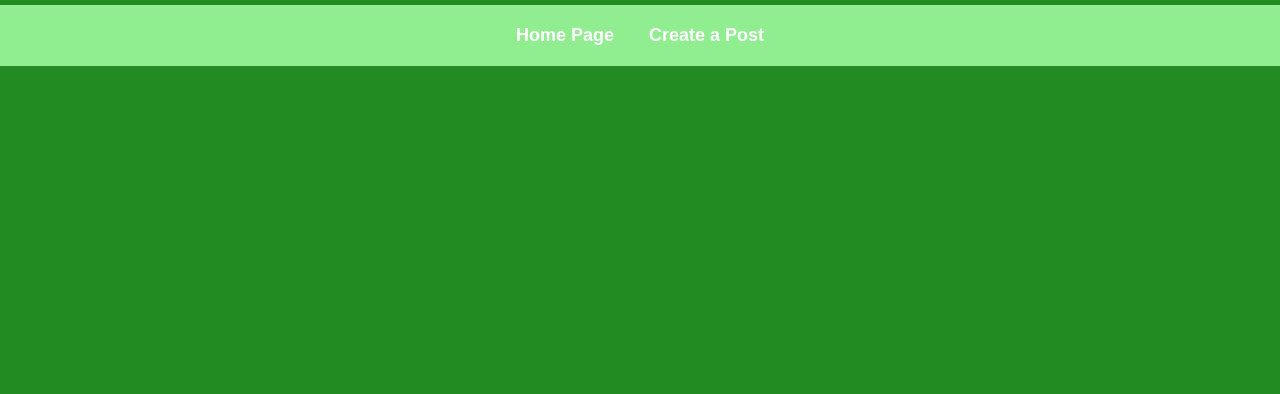
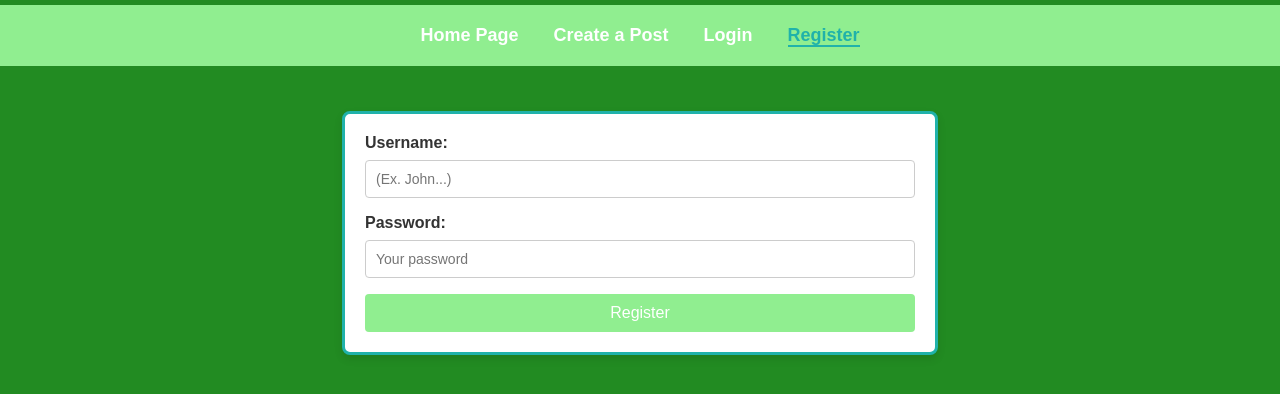
Before and after one commit to JacKoz7/GreenPost, a React (Create React App) app: page /register in a window 1280 px wide. Shown: the top 394 px of the page. Built offline with nearby package versions, Linux system fonts and the light colour scheme.

Commit message:
feat: added login and registration system

```diff
--- a/src/App.js
+++ b/src/App.js
@@ -1,8 +1,10 @@
 import "./App.css";
-import { BrowserRouter as Router, Route, Routes, Link, NavLink } from "react-router-dom";
+import { BrowserRouter as Router, Route, Routes, NavLink } from "react-router-dom";
 import Home from "./pages/home";
 import CreatePost from "./pages/createpost";
 import Post from "./pages/post";
+import Login from "./pages/Login";
+import Registration from "./pages/Registration";
 
 function App() {
   return (
@@ -11,11 +13,15 @@
         <nav>
           <NavLink to="/" activeClassName="active"> Home Page </NavLink>
           <NavLink to="/createpost" activeClassName="active"> Create a Post </NavLink>
+          <NavLink to="/login" activeClassName="active"> Login </NavLink>
+          <NavLink to="/register" activeClassName="active"> Register </NavLink>
         </nav>
         <Routes>
           <Route path="/" element={<Home />} />
           <Route path="/createpost" element={<CreatePost />} />
           <Route path="/post/:id" element={<Post />} />
+          <Route path="/login" element={<Login />} />
+          <Route path="/register" element={<Registration />} />
         </Routes>
       </Router>
     </div>
--- /dev/null
+++ b/src/pages/Login.js
@@ -0,0 +1,34 @@
+import React, { useState } from "react";
+import axios from "axios";
+
+function Login() {
+  const [Username, setUsername] = useState("");
+  const [Password, setPassword] = useState("");
+  const Login = () => {
+    const data = { Username: Username, Password: Password };
+    axios.post("http://localhost:3001/auth/login", data).then((response) => {
+      console.log(response.data);
+    });
+  };
+  return (
+    <div>
+      <input
+        type="text"
+        placeholder="Username"
+        onChange={(event) => {
+          setUsername(event.target.value);
+        }}
+      />
+      <input
+        type="password"
+        placeholder="Password"
+        onChange={(event) => {
+          setPassword(event.target.value);
+        }}
+      />
+      <button onClick={Login}>Login</button>
+    </div>
+  );
+}
+
+export default Login;
--- /dev/null
+++ b/src/pages/Registration.js
@@ -0,0 +1,58 @@
+import React from "react";
+import { Formik, Form, Field, ErrorMessage } from "formik";
+import "../App.css";
+import * as Yup from "yup";
+import axios from "axios";
+
+function Registration() {
+  const initialValues = {
+    Username: "",
+    Password: "",
+  };
+
+  const validationSchema = Yup.object().shape({
+    Password: Yup.string()
+      .min(6)
+      .max(15)
+      .required("You must input a password!"),
+    Username: Yup.string()
+      .min(3)
+      .max(15)
+      .required("You must input a username!"),
+  });
+
+  const onSubmit = (data) => {
+    axios.post("http://localhost:3001/auth", data).then((response) => {
+      console.log("It works!");
+    });
+  };
+
+  return (
+    <div>
+      <Formik initialValues={initialValues} onSubmit={onSubmit} validationSchema={validationSchema}>
+        <Form>
+          <label>Username:</label>
+          <ErrorMessage name="Username" component="span" />
+          <Field
+            autocomplete="off"
+            id="inputCreatePost"
+            name="Username"
+            placeholder="(Ex. John...)"
+          />
+          <label>Password:</label>
+          <ErrorMessage name="Password" component="span" />
+          <Field
+            autocomplete="off"
+            id="inputCreatePost"
+            name="Password"
+            placeholder="Your password"
+            type="password"
+          />
+          <button type="submit">Register</button>
+        </Form>
+      </Formik>
+    </div>
+  );
+}
+
+export default Registration;
```
